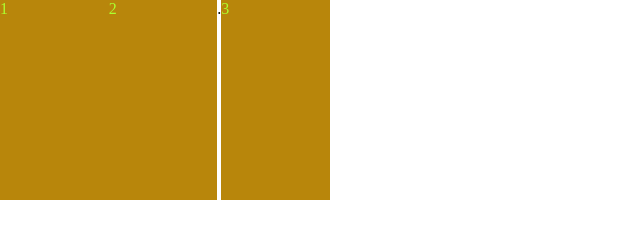
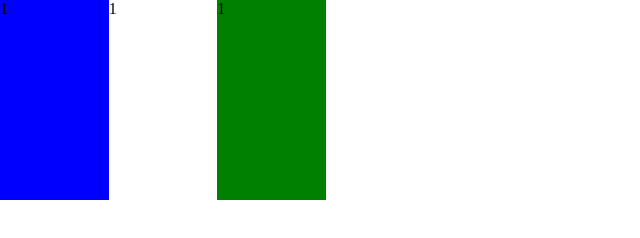
Before and after one commit to Weirdmeats/webone, a plain HTML site: page index.html in a window 1280 px wide. Shown: the top 238 px of the page, without its empty margins (0-640 px from the left). Drawn offline with Linux system fonts and the light colour scheme.

Commit message:
Tarea: Iniciación de Proyecto. Fecha: 16/04/2024. Versión: 1.0.

```diff
--- a/assets/css/style.css
+++ b/assets/css/style.css
@@ -33,8 +33,6 @@ body{
 .col-1 {
     flex: 0 0 auto;
     width: 8.33333333%;
-    color: darkgoldenrod;
-    background-color: aqua;
 }
 
 .col-2 {
@@ -184,17 +182,14 @@ body{
 }
 
 .item-1{
-    background-color: darkgoldenrod;
-    color: greenyellow;
-
+    background-color: blue;
+    color: black;
 }
 .item-2{
-    background-color: black;
-    color: greenyellow
-
+    background-color: white;
+    color: black;
 }
 .item-3{
-    background-color: red;
-    color: greenyellow
-
+    background-color: green;
+    color: black;
 }
--- a/index.html
+++ b/index.html
@@ -11,24 +11,9 @@
 <body>
 <div class="container">
     <div class="row">
-        <div class="col-1 item-1">
-            1
-        </div>
-        <div class="col-1 item-1">
-            2
-        </div>.
-        <div class="col-1 item-1">
-            3
-        </div>
-     <section>
-         <div class="container">
-             <div class="row">
-
-             </div>
-         </div>
-     </section>
-
-
+        <div class="col-1 item-1">1</div>
+        <div class="col-1 item-2">1</div>
+        <div class="col-1 item-3">1</div>
     </div>
 
 </div>
```
